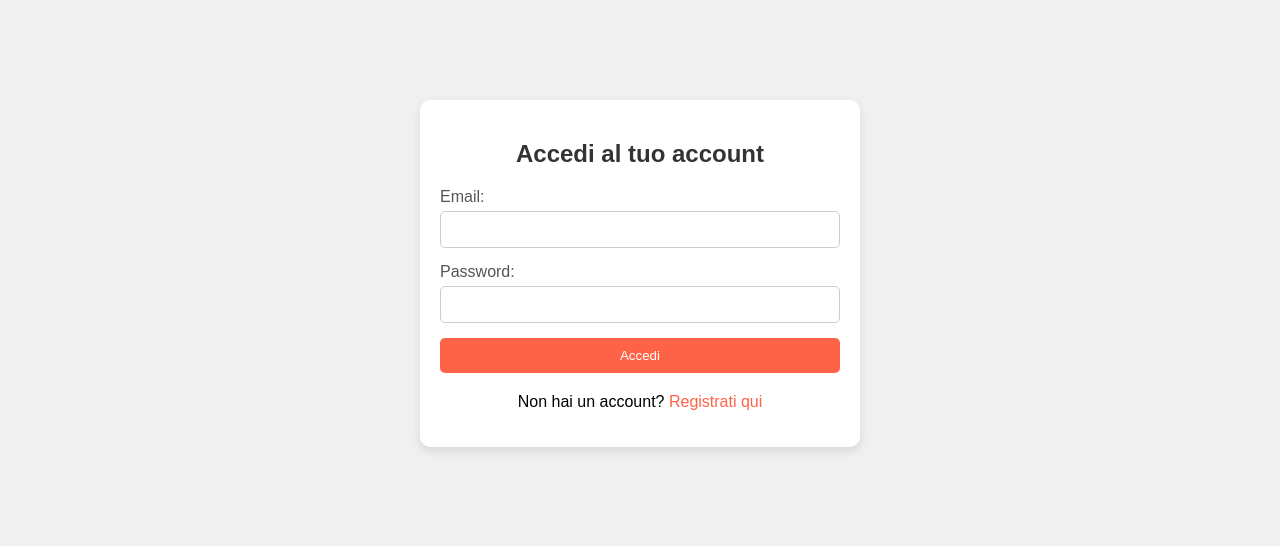
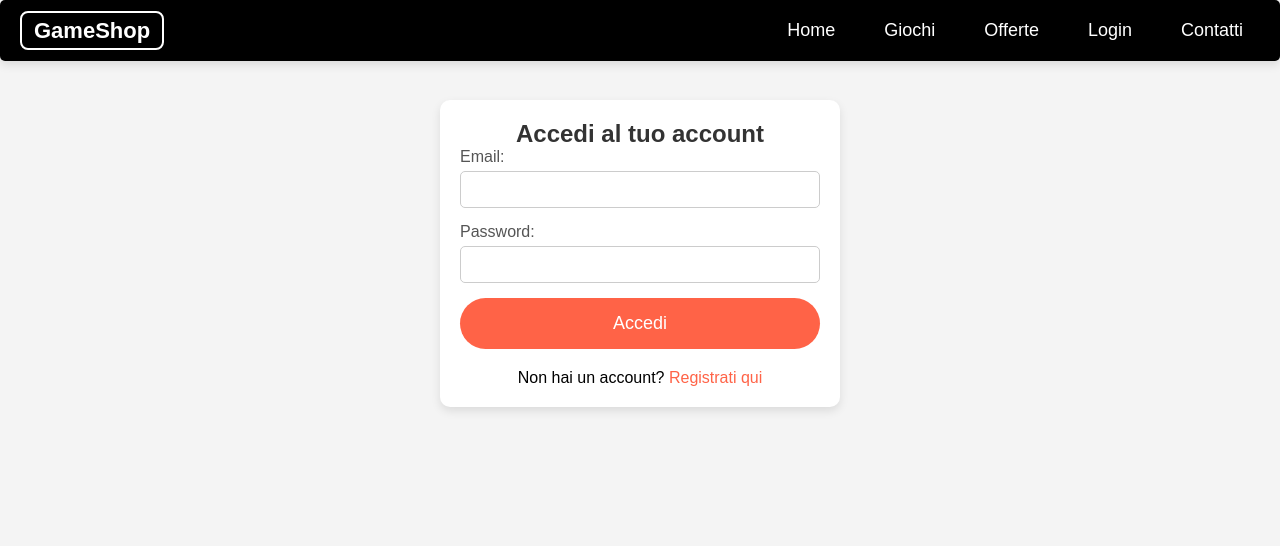
Before and after one commit to simobe-git/basi-di-dati, a PHP site: page /login.php in a window 1280 px wide. Shown: the top 546 px of the page. Run offline with PHP 8.4, Linux system fonts and the light colour scheme.

Commit message:
aggiunta navbar e stile pagina di login

```diff
--- a/login.css
+++ b/login.css
@@ -1,9 +1,15 @@
-body {
-    font-family: Arial, sans-serif;
-    background-color: #f0f0f0; /* Colore di sfondo chiaro */
+* {
     margin: 0;
     padding: 0;
+    box-sizing: border-box;
 }
+
+body {
+    font-family: 'Arial', sans-serif;
+    background-color: #f4f4f4;
+}
+
+/*FORM DI LOGIN*/
 
 .login-container {
     max-width: 400px; /* Larghezza massima del contenitore */
--- a/login.php
+++ b/login.php
@@ -16,9 +16,29 @@ if(isset($_SESSION['statoLogin'])){
     <meta charset="UTF-8">
     <meta name="viewport" content="width=device-width, initial-scale=1.0">
     <title>Login - Nome del Sito</title>
-    <link rel="stylesheet" href="/css/login.css"> <!-- Collega il file CSS -->
+    <link rel="stylesheet" href="login.css">
+    <link rel="stylesheet" href="home.css">
 </head>
 <body>
+
+    <nav class="navbar">
+        <div class="logo">
+            <a href="#">GameShop</a>
+        </div>
+        <ul class="nav-links">
+            <li><a href="home.php">Home</a></li>
+            <li><a href="#">Giochi</a></li>
+            <li><a href="#">Offerte</a></li>
+            <li><a href="login.php">Login</a></li>
+            <li><a href="#">Contatti</a></li>
+        </ul>
+        <div class="hamburger-menu">
+            <span></span>
+            <span></span>
+            <span></span>
+        </div>
+    </nav>
+
     <div class="login-container">
         <h2>Accedi al tuo account</h2>
         <form action="#" method="POST" class="login-form">
```
